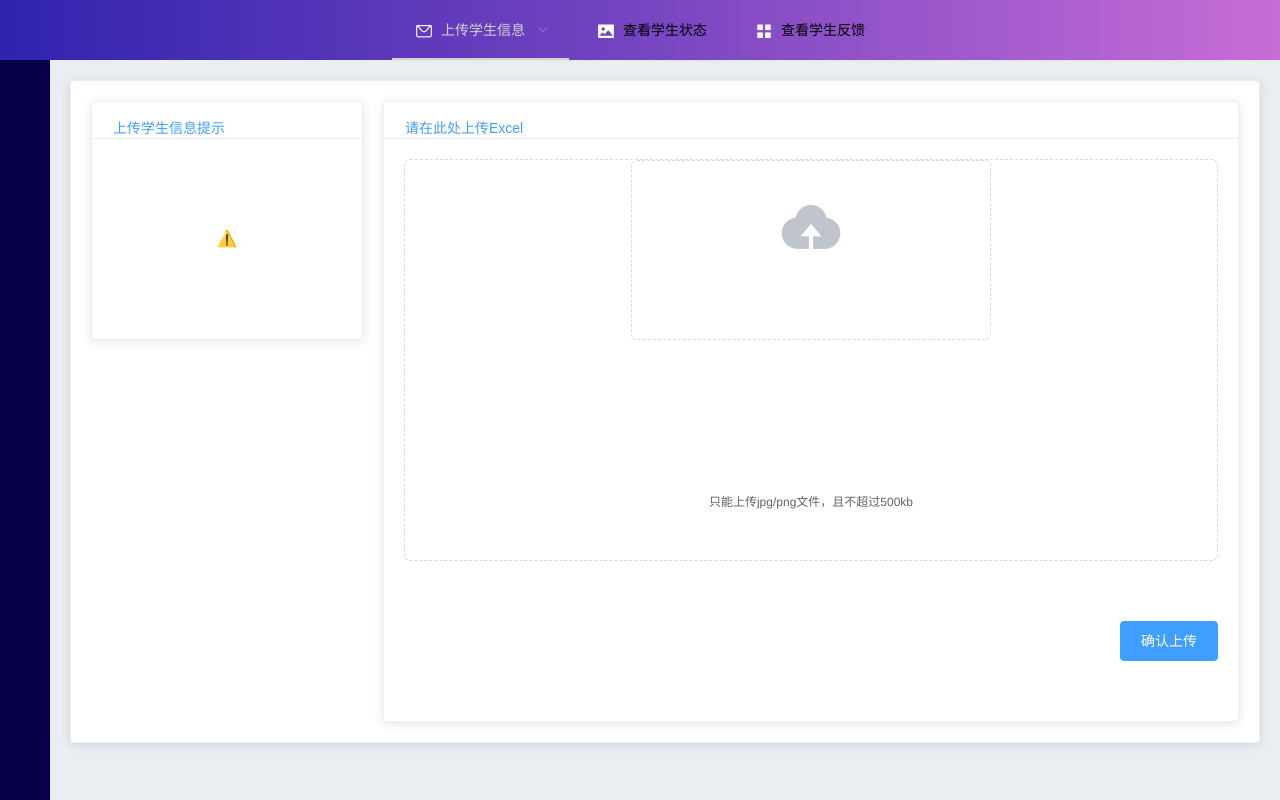
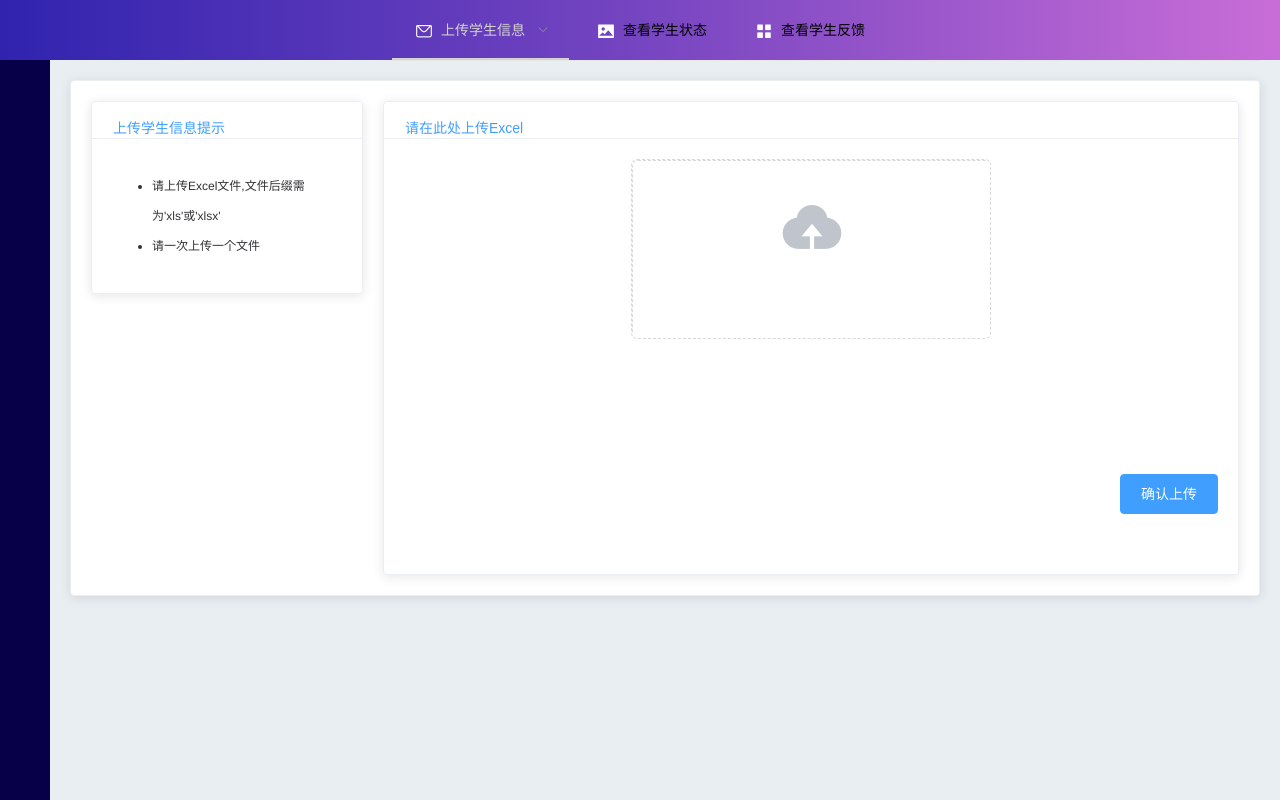
Before and after one commit to CgyAlexwong/InfoVerficationSys, a Vue app in the folder frontend/infoVerificationSys/: page /#/admin/uploadExcel in a window 1280 px wide. Built offline with nearby package versions, Linux system fonts and the light colour scheme.

Commit message:
feat: 上传Excel

```diff
--- a/frontend/infoVerificationSys/src/utils/adminAPI.js
+++ b/frontend/infoVerificationSys/src/utils/adminAPI.js
@@ -1,5 +1,11 @@
 // adminAPI 定义管理员部分接口
 import axios from 'axios'
+
+axios.defaults.headers.post['Content-Type'] = 'application/x-www-form-urlencoded;charset=UTF-8'
+axios.defaults.baseURL = process.env.NODE_ENV === 'production'
+  ? 'http://101.132.35.81:3142'
+  : 'http://localhost:3142'
+
 
 // 登陆
 export const adminLogin = (params) => {
--- a/frontend/infoVerificationSys/src/views/admin/uploadExcel/UploadExcel.vue
+++ b/frontend/infoVerificationSys/src/views/admin/uploadExcel/UploadExcel.vue
@@ -1,28 +1,36 @@
 <template>
     <el-card>
+
         <el-row :gutter="20">
             <el-col :span="6">
                 <el-card>
                     <el-button slot="header"
                                style="float: left; padding-top: 0" type="text">上传学生信息提示
                     </el-button>
-                    <div>
-                        <span >⚠️</span>
+                    <div class="promptMsg">
+                        <ul>
+                            <li>请上传Excel文件,文件后缀需为'xls'或'xlsx'</li>
+                            <li>请一次上传一个文件</li>
+                        </ul>
                     </div>
                 </el-card>
             </el-col>
             <el-col :span="18">
                 <el-card>
                     <el-button slot="header"
-                               style="float:left; padding-top:0 " type="text">请在此处上传Excel</el-button>
+                               style="float:left; padding-top:0 " type="text">请在此处上传Excel
+                    </el-button>
                     <el-upload
-                            class="upload"
+                            ref="uploadStuExcel"
+                            :http-request="excel"
                             :auto-upload="false"
-                            drag multiple
-                            action="=admin/uploadExcel">
-                        <i class="el-icon-upload"></i>
-                        <div class="el-upload__text">将文件拖到此处，或<em>点击上传</em></div>
-                        <div class="el-upload__tip" slot="tip">只能上传jpg/png文件，且不超过500kb</div>
+                            :before-upload="beforeUploadExcel"
+                            drag action="http://localhost8080/#/admin/uploadExcel">
+                        <div class="el-upload-dragger">
+                            <i class="el-icon-upload"></i>
+                            <div class="el-upload__tip" style="font-size:20px">将文件拖到此处，或<em>点击上传</em></div>
+                        </div>
+
                     </el-upload>
                     <div class="footer">
                         <el-button type="primary" @click="uploadStuExcel">确认上传</el-button>
--- a/frontend/infoVerificationSys/src/views/admin/uploadExcel/uploadExcel.css
+++ b/frontend/infoVerificationSys/src/views/admin/uploadExcel/uploadExcel.css
@@ -3,13 +3,7 @@
     padding:0 auto;
     margin-top: 0;
 }
-.upload {
-    border: 1px dashed #d9d9d9;
-    border-radius: 6px;
-    cursor: pointer;
-    height: 400px;
-    overflow: hidden;
-}
+
 .el-upload__text {
     font-size: 100px;
     color: #8c939d;
@@ -26,3 +20,8 @@
     height: 178px;
     display: block;
 }
+.promptMsg {
+    font-size: 12px;
+    text-align: left;
+    line-height: 30px;
+}
--- a/frontend/infoVerificationSys/src/views/admin/uploadExcel/uploadExcel.js
+++ b/frontend/infoVerificationSys/src/views/admin/uploadExcel/uploadExcel.js
@@ -1,8 +1,41 @@
-export default{
+import {uploadExcel} from '../../../utils/adminAPI'
+
+export default {
   name: 'UploadExcel',
-  methods:{
-    uploadStuExcel(){
+  stuExcelData: new FormData(),
+  methods: {
+    beforeUploadExcel (file) {
+      let postfix = file.name.split('.')[1]
+      if (postfix === 'xls' || postfix === 'xlsx') {
+        return file
+      } else {
+        this.$message.error('上传文件只能是 xls/xlsx 格式')
+      }
+    },
 
+    uploadStuExcel () {
+      let upload = this.$refs.uploadStuExcel
+      upload.submit()
+      let header = {
+        headers: {'Content-Type': 'multipart/form-data'}
+      }
+      if (this.stuExcelData.getAll('file').length === 0) {
+        this.$message.error('请按照要求上传Excel表')
+      } else {
+        uploadExcel(this.stuExcelData,header)
+          .then(res =>{
+            if(res.data.succeed){
+              this.$message.success('上傳成功')
+            }else{
+              this.$message.error(res.data.msg)
+            }
+          }).catch(err => {
+          this.$message.error(err.toString())
+        })
+      }
+    },
+    excel(file) {
+      this.stuExcelData.append('file',file.file)
     }
   }
 }
--- a/frontend/infoVerificationSys/src/views/admin/uploadPhotos/UploadPhotos.vue
+++ b/frontend/infoVerificationSys/src/views/admin/uploadPhotos/UploadPhotos.vue
@@ -1,8 +1,30 @@
 <template>
     <el-card>
+        <el-row :gutter="20">
+            <el-col :span="6">
+                <el-card>
+                    <el-button slot="header"
+                               style="float: left; padding-top: 0" type="text">上传学生照片提示
+                    </el-button>
+                    <div class="promptMsg">
+                        <ul>
+                            <li>只能上传jpg/png文件</li>
+                            <li>照片大小不可超过500kb</li>
+                        </ul>
+                    </div>
+                </el-card>
+            </el-col>
+            <el-col :span="18">
+                <el-card>
+                    <el-button slot="header"
+                               style="float:left;padding-top:0" type="text">请在此处上传学生照片
+
+                    </el-button>
                     <el-upload
-                action="https://jsonplaceholder.typicode.com/posts/"
+                            action="admin/uploadPhotos"
+                            multiple
                             list-type="picture-card"
+                            :before-upload="beforeUploadPhotos"
                             :on-preview="handlePictureCardPreview"
                             :on-remove="handleRemove">
                         <i class="el-icon-plus"></i>
@@ -10,7 +32,6 @@
                     <el-dialog :visible.sync="dialogVisible">
                         <img width="100%" :src="dialogImageUrl" alt="">
                     </el-dialog>
-
                     <el-upload
                             class="upload-demo"
                             action="https://jsonplaceholder.typicode.com/posts/"
@@ -22,6 +43,10 @@
                         <div slot="tip" class="el-upload__tip">只能上传jpg/png文件，且不超过500kb</div>
                     </el-upload>
                 </el-card>
+            </el-col>
+        </el-row>
+
+    </el-card>
 </template>
 
 <script src="./uploadPhotos.js"></script>
--- a/frontend/infoVerificationSys/src/views/admin/uploadPhotos/uploadPhoto.css
+++ b/frontend/infoVerificationSys/src/views/admin/uploadPhotos/uploadPhoto.css
@@ -0,0 +1,5 @@
+.promptMsg {
+    font-size: 12px;
+    text-align: left;
+    line-height: 30px;
+}
--- a/frontend/infoVerificationSys/src/views/admin/uploadPhotos/uploadPhotos.js
+++ b/frontend/infoVerificationSys/src/views/admin/uploadPhotos/uploadPhotos.js
@@ -14,6 +14,14 @@ export default {
     }
   },
   methods: {
+    beforeUploadPhotos(file){
+      let postfix=file.name.split(".")[1]
+      if (postfix==='jpg'||postfix==='JPG'||postfix==='jpeg'||postfix==='JPEG'||postfix==='png'||postfix==='PNG'){
+        return file
+      }else{
+        this.$message.error('上传文件只能是 jpg(jpeg)/png 格式')
+      }
+    },
     handleRemove (file, fileList) {
       console.log(file, fileList)
     },
```
Lines whose indentation alone changed are shown as unchanged.
